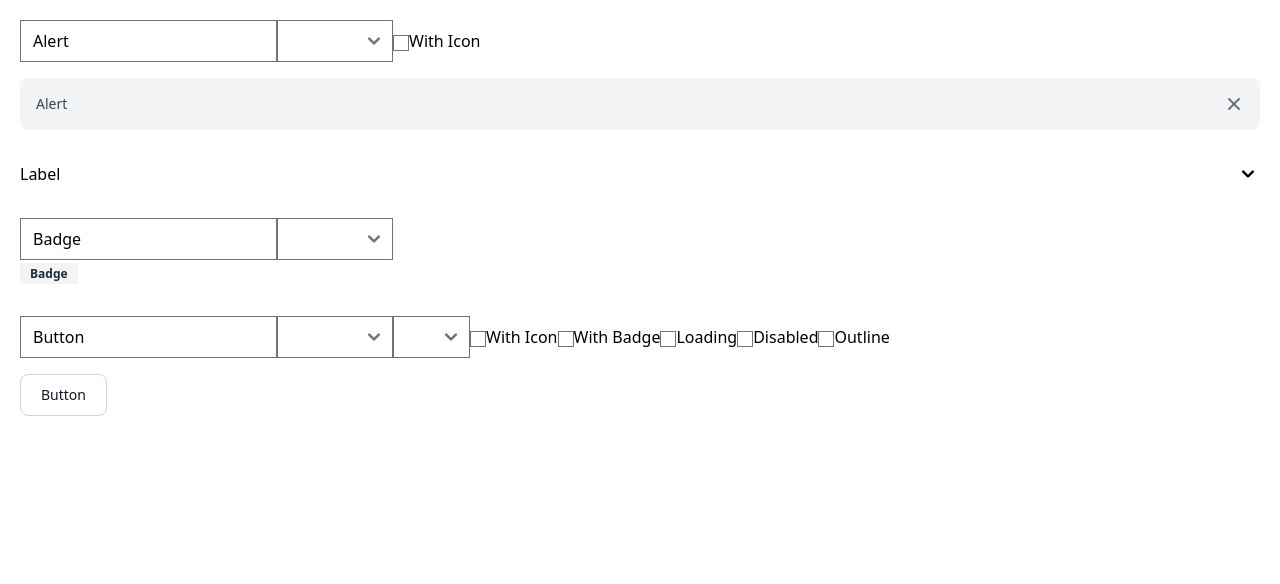
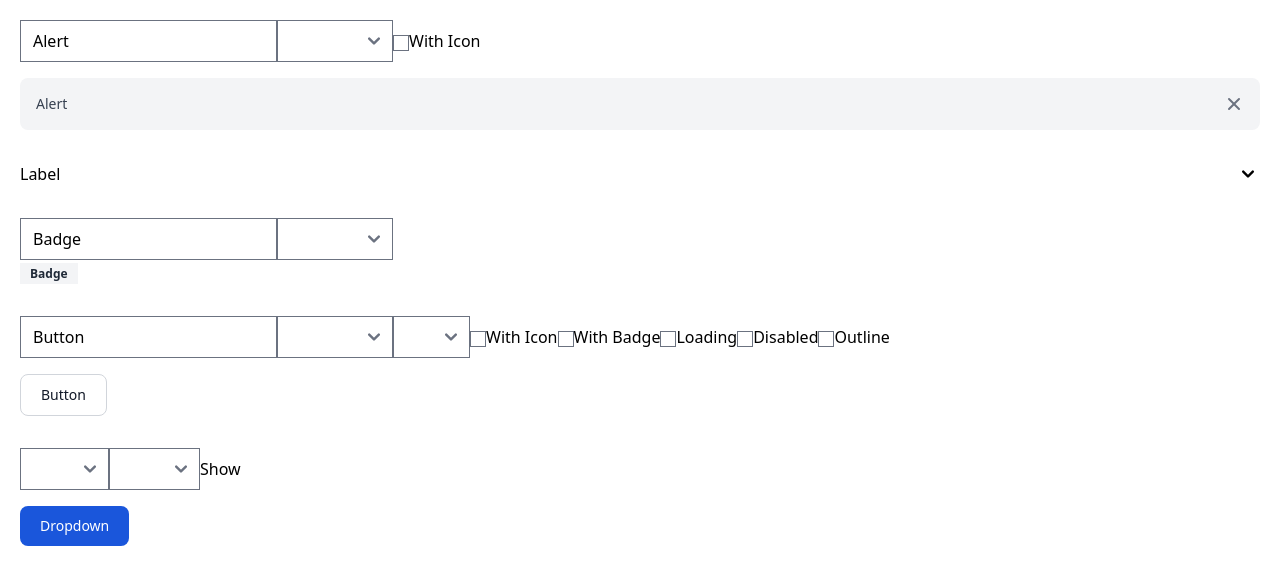
Before and after one commit to ibrahimalanshor/my-vue-ui, a Vue app: page / in a window 1280 px wide. Shown: the top 584 px of the page. Built offline with nearby package versions, Linux system fonts and the light colour scheme.

Commit message:
add dropdown

```diff
--- a/src/App.vue
+++ b/src/App.vue
@@ -1,5 +1,11 @@
 <script setup>
-import { TestAlert, TestCollapse, TestBadge, TestButton } from '@/test';
+import {
+  TestAlert,
+  TestCollapse,
+  TestBadge,
+  TestButton,
+  TestDropdown,
+} from '@/test';
 </script>
 
 <template>
@@ -8,5 +14,6 @@ import { TestAlert, TestCollapse, TestBadge, TestButton } from '@/test';
     <test-collapse />
     <test-badge />
     <test-button />
+    <test-dropdown />
   </div>
 </template>
--- /dev/null
+++ b/src/components/base-dropdown.vue
@@ -0,0 +1,103 @@
+<script setup>
+import { ref, watch, computed } from 'vue';
+
+const props = defineProps({
+  modelValue: {
+    type: Boolean,
+    default: false,
+  },
+  options: Array,
+  size: {
+    type: String,
+    default: 'default',
+  },
+  position: {
+    type: String,
+    default: 'left',
+  },
+});
+const emit = defineEmits(['update:modelValue', 'click-option']);
+
+const visible = ref(props.modelValue);
+
+const dropdownClass = computed(() => {
+  const sizes = {
+    default: 'w-44',
+    md: 'w-56',
+    lg: 'w-72',
+    auto: 'w-auto',
+  };
+  const positions = {
+    left: 'left-0',
+    right: 'right-0',
+  };
+
+  const sizeClass = sizes[props.size] ?? sizes.default;
+  const positionClass = positions[props.position] ?? positions.default;
+
+  return [sizeClass, positionClass];
+});
+const wrapperClass = computed(() => {
+  return 'py-1 text-sm text-gray-700';
+});
+const optionClass = computed(() => {
+  return 'block py-2 px-4 hover:bg-gray-100';
+});
+
+const handleClickToggle = () => {
+  visible.value = !visible.value;
+
+  emit('update:modelValue', visible.value);
+};
+const handleClickOutside = () => {
+  visible.value = false;
+
+  emit('update:modelValue', visible.value);
+};
+const handleClickOption = (option) => {
+  option.onClick && option.onClick(option);
+
+  emit('click-option', option);
+};
+
+watch(
+  () => props.modelValue,
+  () => {
+    visible.value = props.modelValue;
+  }
+);
+</script>
+
+<template>
+  <div class="relative w-auto">
+    <slot name="toggle" :toggle="handleClickToggle" />
+
+    <div
+      class="z-10 bg-white rounded divide-y divide-gray-100 shadow dark:bg-gray-700 block absolute top-12"
+      :class="dropdownClass"
+      v-if="visible"
+      v-click-outside="handleClickOutside"
+    >
+      <slot
+        name="content"
+        :wrapper-class="wrapperClass"
+        :option-class="optionClass"
+      >
+        <ul :class="wrapperClass">
+          <li
+            v-for="(option, key) in options"
+            :key="key"
+            v-on:click="handleClickOption(option)"
+            :class="[
+              optionClass,
+              option.divideTop ? 'border-t border-gray-100' : '',
+              option.divideBottom ? 'border-b border-gray-100' : '',
+            ]"
+          >
+            {{ option.label }}
+          </li>
+        </ul>
+      </slot>
+    </div>
+  </div>
+</template>
--- a/src/components/index.js
+++ b/src/components/index.js
@@ -2,3 +2,4 @@ export { default as BaseAlert } from './base-alert.vue';
 export { default as BaseCollapse } from './base-collapse.vue';
 export { default as BaseBadge } from './base-badge.vue';
 export { default as BaseButton } from './base-button.vue';
+export { default as BaseDropdown } from './base-dropdown.vue';
--- /dev/null
+++ b/src/test/test-dropdown.vue
@@ -0,0 +1,76 @@
+<script setup>
+import { reactive } from 'vue';
+import { BaseButton, BaseDropdown } from '@/components';
+
+const dropdown = reactive({
+  sizes: [null, 'auto', 'md', 'lg'],
+  positions: [null, 'right'],
+  options: [
+    {
+      key: 'profile',
+      label: 'Profile',
+    },
+    {
+      key: 'setting',
+      label: 'Setting',
+    },
+    {
+      key: 'Logout',
+      label: 'Logout',
+      divideTop: true,
+      onClick: (option) => console.log('onclick', option),
+    },
+  ],
+  label: 'Dropdown',
+  size: null,
+  position: null,
+  visible: false,
+});
+
+const handleClickShow = () => {
+  dropdown.visible = true;
+};
+const handleClickOption = (option) => {
+  console.log(option);
+};
+</script>
+
+<template>
+  <div>
+    <div class="mb-4">
+      <select v-model="dropdown.size">
+        <option v-for="size in dropdown.sizes" :key="size" :value="size">
+          {{ size }}
+        </option>
+      </select>
+      <select v-model="dropdown.position">
+        <option
+          v-for="position in dropdown.positions"
+          :key="position"
+          :value="position"
+        >
+          {{ position }}
+        </option>
+      </select>
+      <button v-on:click="handleClickShow">Show</button>
+    </div>
+
+    <base-dropdown
+      v-model="dropdown.visible"
+      :options="dropdown.options"
+      :size="dropdown.size"
+      :position="dropdown.position"
+      v-on:click-option="handleClickOption"
+    >
+      <template #toggle="{ toggle }">
+        <base-button color="primary" label="Dropdown" v-on:click="toggle" />
+      </template>
+
+      <!-- <template #content="{ wrapperClass, optionClass }">
+        <div :class="wrapperClass">
+          <div :class="optionClass">Custom</div>
+        </div>
+      </template> -->
+    </base-dropdown>
+  </div>
+</template>
```
Also changed, not shown: src/test/index.js (+1 -0 lines).
